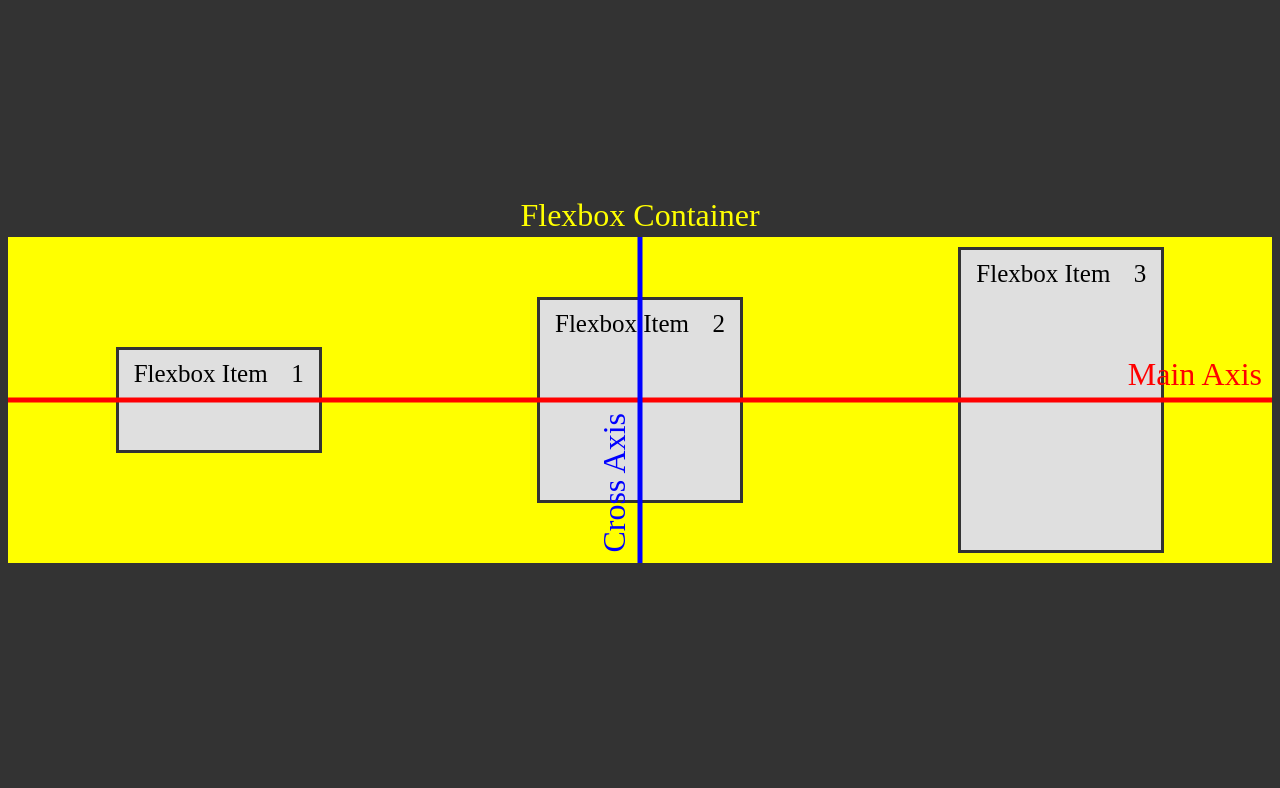
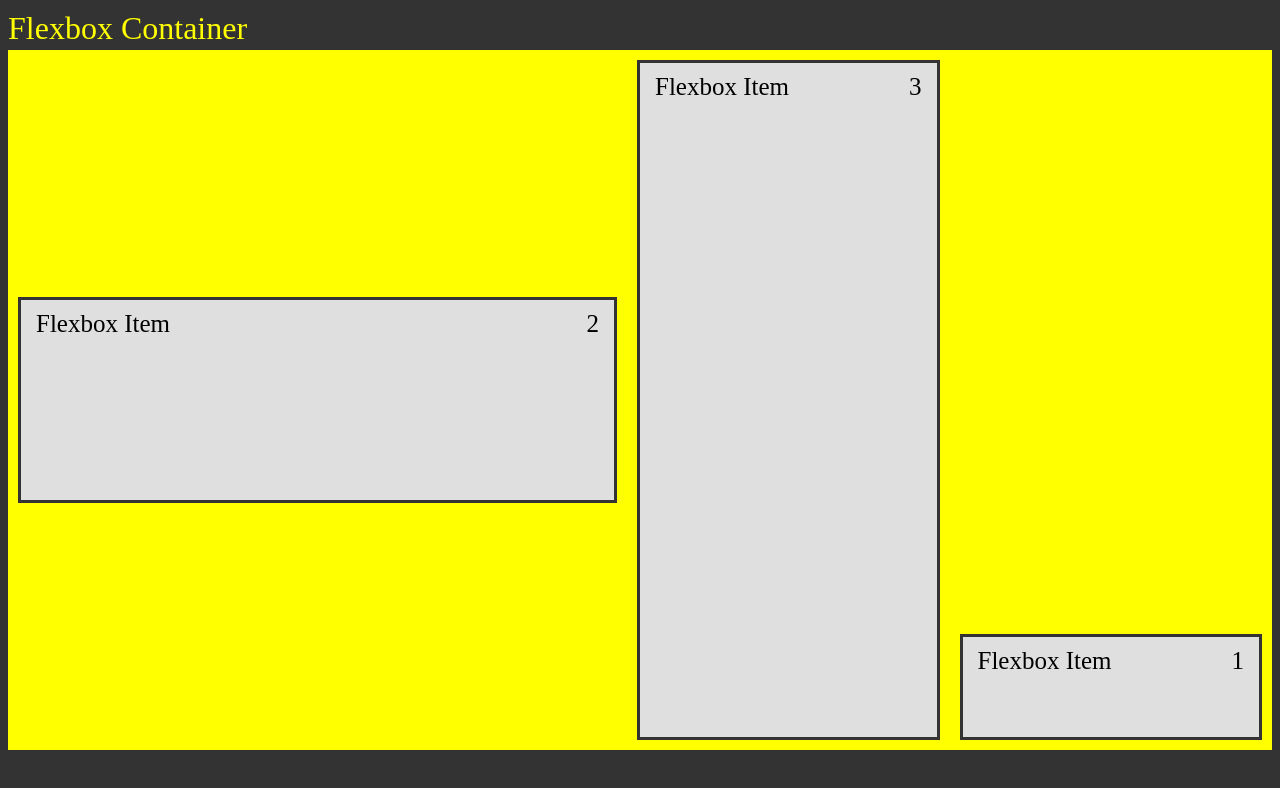
Before and after one commit to William-BC-CA/flexbox-practice, a plain HTML site: page index.html in a window 1280 px wide. Drawn offline with Linux system fonts and the light colour scheme.

Commit message:
update index.html and styles.css

```diff
--- a/index.html
+++ b/index.html
@@ -13,8 +13,8 @@
         <div class = "flexbox-item flexbox-item-1"></div>
         <div class = "flexbox-item flexbox-item-2"></div>
         <div class = "flexbox-item flexbox-item-3"></div>
-        <div class = "axis main-axis"></div>
-        <div class = "axis cross-axis"></div>
+        <!-- <div class = "axis main-axis"></div>
+        <div class = "axis cross-axis"></div> -->
     </div>
 </body>
 </html>
--- a/styles.css
+++ b/styles.css
@@ -1,5 +1,7 @@
 .flexbox-container{
     display: flex;
+
+    height: 700px;
 
     /* Main Axis */
 
@@ -13,7 +15,7 @@
     /* justify-content: space-between; */
 
     /* Gives an equal amount of space around */
-    justify-content: space-around;
+    /* justify-content: space-around; */
 
     /* Cross Axis */
 
@@ -24,13 +26,32 @@
     /* align-items: flex-start; */
 
     /* Use to center them while maintaining size */
-    align-items: center;
+    /* align-items: center; */
 
     /* Multi-Line Flexbox containers */
-    align-content: center;
+    /* align-content: center; */
 
     /* Will wrap onto different lines instead of shrinking size */
-    flex-wrap: wrap;
+    /* flex-wrap: wrap; */
+
+    /* Will align at the top of the container */
+    /* align-content: flex-start; */
+
+    /* Will align at the bottom of the container */
+    /* align-content: flex-end; */
+
+    /* Align content not used often */
+
+    /* Puts everything vertical into a column */
+    /* flex-direction: column; */
+
+    /* For flex-direction: column, they center horizontally */
+    /* justify-content: center; */
+
+    /* TO put everything to center from column */
+    /* align-items: center; */
+
+
 }
 
 .flexbox-item{
@@ -41,13 +62,46 @@
 }
 
 .flexbox-item-1{
+
+    /* Shorthand (flex grow, flex shrink, flex basis)*/
+    /* flex: 1 0 0px; */
+
+    /* Will set all to one value */
+    flex: 1;
+
     min-height: 100px;
+
+    /* Does not shrink */
+    flex-shrink: 0;
+
+    /* Is at the bottom */
+    align-self: flex-end;
+
+    /* Rearrange the order visually, mess up order for screen readers! Problem to input box! Best to not really use this! */
+    order: 3;
 }
 
 .flexbox-item-2{
     min-height: 200px;
+
+    flex-grow: 2;
+
+    /* The starting point */
+    flex-basis: 0;
+
+    /* Overrides other align property, can be applied to other items, at center */
+    align-self: center;
+
+    order: 1;
 }
 
 .flexbox-item-3{
     min-height: 300px;
+
+    /* Takes up space no matter how much space there is */
+    flex-grow: 1;
+
+    flex-basis: 0;
+
+    order: 2;
 }
```
